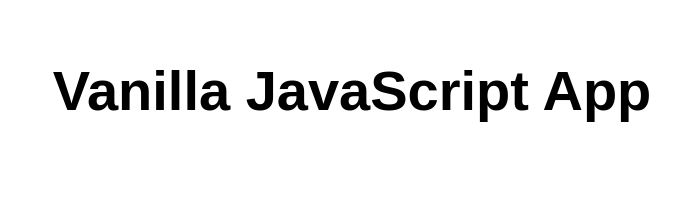
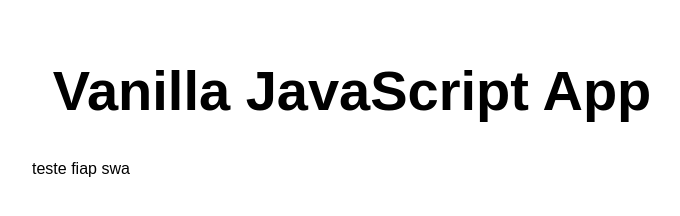
Before and after one commit to thiago-rodrigues-rocha/FIAPSWA, a website: page src/index.html in a window 1280 px wide. Shown: the whole page, without its empty margins (288-968 px from the left). Drawn offline with Linux system fonts and the light colour scheme.

Commit message:
Update index.html

```diff
--- a/src/index.html
+++ b/src/index.html
@@ -11,6 +11,7 @@
 <body>
   <main>
     <h1>Vanilla JavaScript App</h1>
+    teste fiap swa
   </main>
 </body>
 
```
